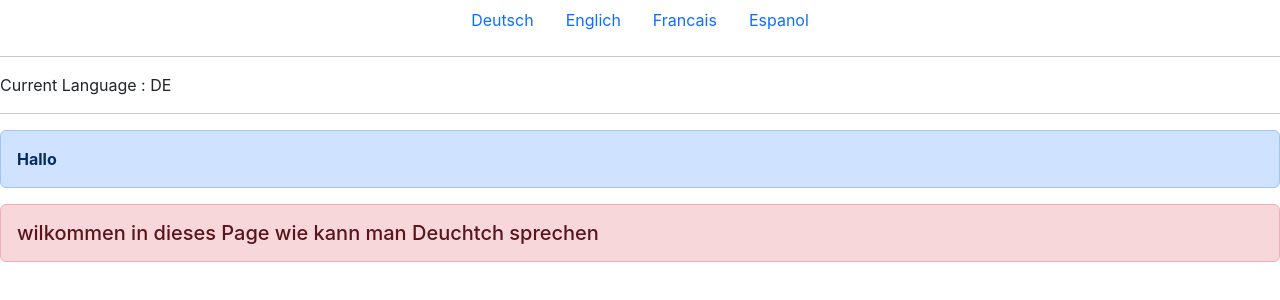
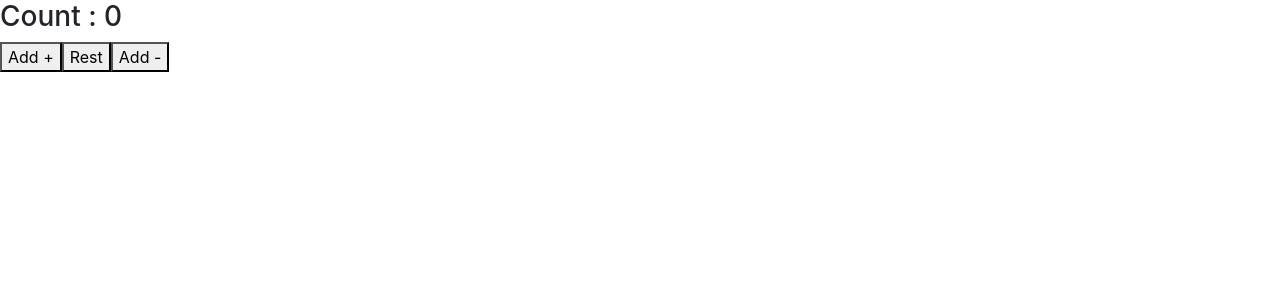
Before and after one commit to zikou058/Leren-React-js, a React (Create React App) app: page / in a window 1280 px wide. Shown: the top 300 px of the page. Built offline with nearby package versions, Linux system fonts and the light colour scheme.

Commit message:
exercise for props and collback

```diff
--- /dev/null
+++ b/src/LanguageSwitcher/TP/Children.jsx
@@ -0,0 +1,39 @@
+import { useState } from 'react'
+export default function Child ({ add, rest , addd }){
+    // const handleClick = () => {
+    //   props.sendData(props)
+    // }
+    // return(
+    //     <button onClick={handleClick}>
+    //         Send Data
+    //     </button>
+    // )
+    //EX 2
+
+    // const [text, setText] = useState();
+
+    // const handleClick = () => {
+    //   sendNumber(text)
+
+    // };
+    // const handleChange = (e) => {
+    //   setText(e.target.value)
+    // }
+
+
+    // return(
+    //     <div>
+    //         <input type="number" onClick={handleChange}/>
+    //         <button onClick={handleClick}>Send Data</button>
+    //     </div>
+
+    // );
+
+    // ex 4:
+
+    return <div>
+        <button onClick={add}> Add +</button>
+        <button onClick={rest}> Rest </button>
+        <button onClick={addd}> Add - </button>
+    </div>
+}
--- /dev/null
+++ b/src/LanguageSwitcher/TP/Parent.jsx
@@ -0,0 +1,42 @@
+import Child from "./Children"
+import { useState } from 'react'
+
+export default function Parent() {
+    // const recivData = (data) => {
+    //   console.log("Data Form Child :" ,data)
+    // }
+    // return(
+    //     <div>
+    //         <h1>Parent Component </h1>
+    //         <Child sendData={recivData} />
+    //     </div>
+    // )
+
+    // const handleNumber = (num) => {
+    //     console.log('Result:', num*2)
+
+    // }
+    // return(
+    //     <Child sendNumber={handleNumber} />
+    // )
+
+    const [count, setCount] = useState(0);
+
+    const add = () => {
+      setCount( perv => perv + 1)
+    }
+    const rest = () => {
+      setCount(0)
+    }
+    const addd = () => {
+      setCount(count -1 )
+    }
+
+    return(
+        <div>
+            <h3>Count : {count}</h3>
+            <Child add={add}  rest={rest} addd={addd}/>
+        </div>
+    )
+
+}
--- a/src/index.js
+++ b/src/index.js
@@ -1,7 +1,8 @@
 import ReactDOM from 'react-dom/client';
 import 'bootstrap/dist/css/bootstrap.min.css';
 import './index.css';
-import Page from './LanguageSwitcher/Page';
+import Parent from './LanguageSwitcher/TP/Parent';
+import Child from './LanguageSwitcher/TP/Children';
 //import Event from './TP/Event/Event.jsx';
 //import Store from './TP/store/Store';
 //import Product from './TP/ProductList';
@@ -32,7 +33,7 @@ root.render(
     /* <Event /> */
     /* <Form1 /> */
     /* <FormPraktis /> */
-      <Page/>
+      <Parent />
 
 );
 // If you want to start measuring performance in your app, pass a function
```
